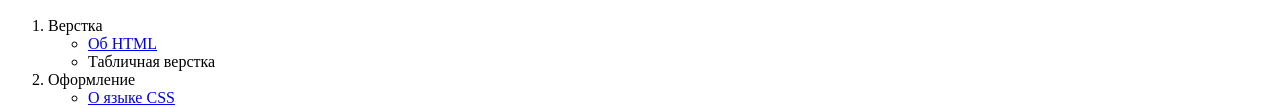
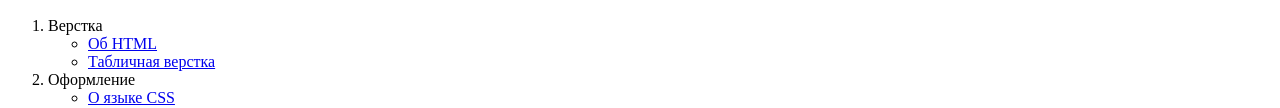
Before and after one commit to Maksim1a/site-1, a plain HTML site: page index.html in a window 1280 px wide. Shown: the part 200-308 px from the top of the page. Drawn offline with Linux system fonts and the light colour scheme.

Commit message:
Update index.html

```diff
--- a/index.html
+++ b/index.html
@@ -17,7 +17,7 @@
             <li>Верстка
                 <ul>
                     <li><a href="pages/html_layout.html">Об HTML</a></li>
-                    <li><a href="pages/table_layout.html"></a>Табличная верстка</li>
+                    <li><a href="pages/table_layout.html">Табличная верстка</a></li>
                 </ul>
             </li>
             <li>Оформление
```
